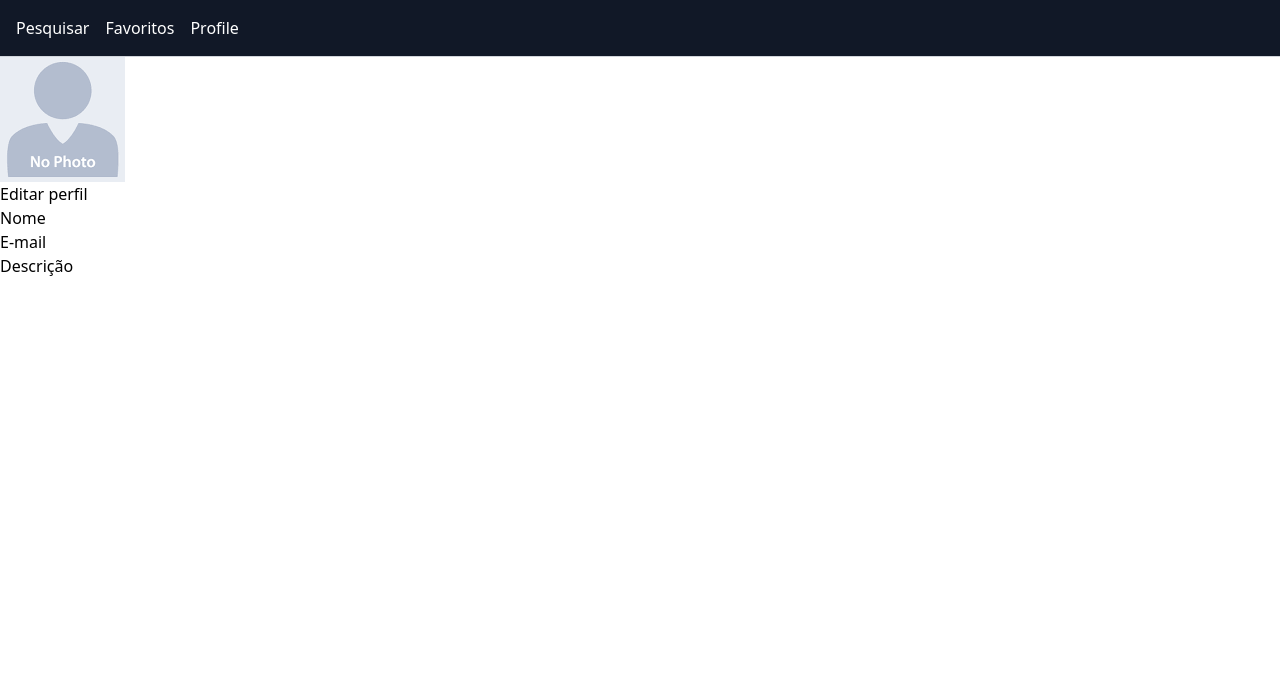
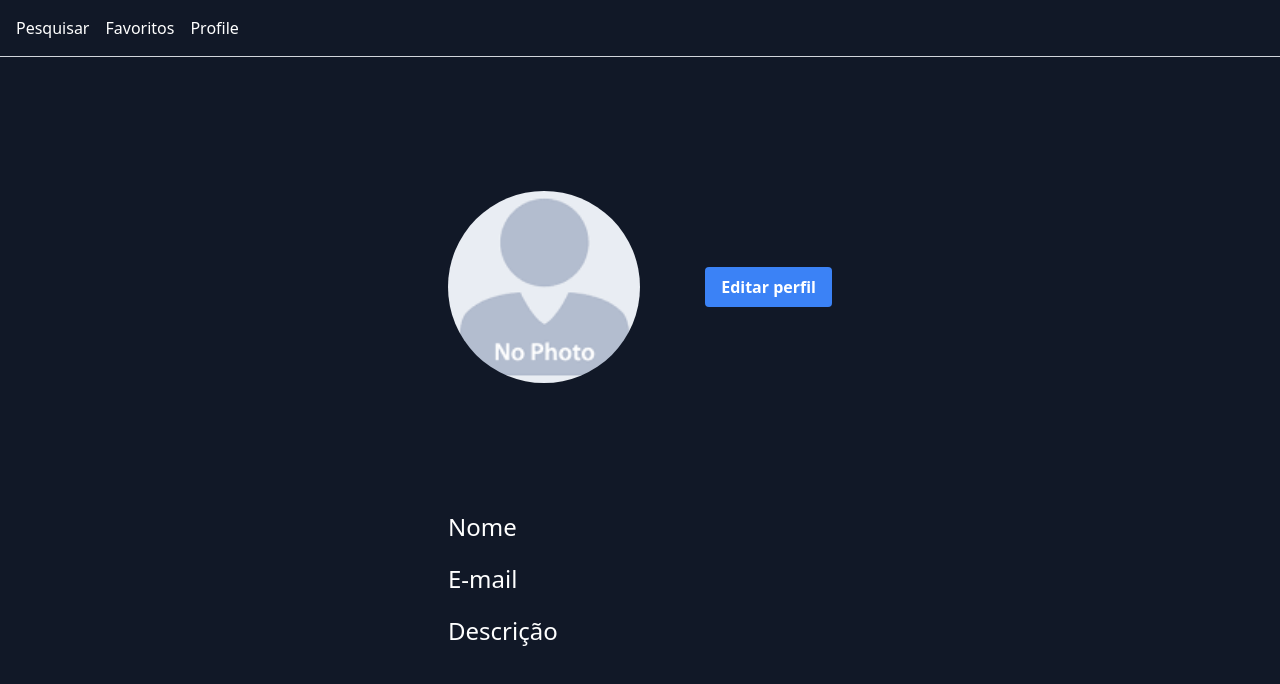
Before and after one commit to alex-vido/trybetunes, a React (Vite) app: page /profile in a window 1280 px wide. Shown: the top 684 px of the page. Built offline with nearby package versions, Linux system fonts and the light colour scheme.

Commit message:
Exercise 10: Completed without css

```diff
--- a/src/components/profile/index.tsx
+++ b/src/components/profile/index.tsx
@@ -28,19 +28,67 @@ function Profile() {
 
   if (isLoading) return (<IsLoading />);
   return (
-    <div>
-      <img src={ image ?? noPhoto } alt="user" data-testid="profile-image" />
-      <NavLink
-        to="/profile/edit"
+    <div
+      className={ `flex flex-col dark:bg-gray-900
+      text-white items-center justify-center` }
+      style={ { minHeight: 'calc(100vh - 57px)' } }
+    >
+      <div
+        className="flex items-center justify-between w-96 mb-32"
       >
-        Editar perfil
-      </NavLink>
-      <p>Nome</p>
-      <h2>{name}</h2>
-      <h3>E-mail</h3>
-      <h3>{email}</h3>
-      <p>Descrição</p>
-      <h2>{description}</h2>
+        <img
+          className="rounded-full w-48 h-48"
+          data-testid="profile-image"
+          src={ image || noPhoto }
+          alt="user"
+        />
+        <NavLink
+          className="bg-blue-500 hover:bg-blue-700 text-white font-bold py-2 px-4 rounded"
+          to="/profile/edit"
+        >
+          Editar perfil
+        </NavLink>
+      </div>
+      <div
+        className="flex flex-col items-start w-96"
+      >
+        <h3
+          className="text-2xl"
+        >
+          Nome
+
+        </h3>
+        <h2
+          className="text-xl mb-5"
+        >
+          {name}
+
+        </h2>
+        <h3
+          className="text-2xl"
+        >
+          E-mail
+
+        </h3>
+        <h3
+          className="text-xl mb-5"
+        >
+          {email}
+
+        </h3>
+        <h3
+          className="text-2xl"
+        >
+          Descrição
+
+        </h3>
+        <h3
+          className="text-xl mb-5"
+        >
+          {description}
+
+        </h3>
+      </div>
     </div>
 
   );
--- a/src/components/profile_edit/index.tsx
+++ b/src/components/profile_edit/index.tsx
@@ -41,14 +41,18 @@ function ProfileEdit() {
   }, []);
 
   const handleClickButton = async () => {
+    setIsLoading(true);
     await updateUser({ name, email, image, description });
-    setIsLoading(true);
     navigate('/profile');
   };
 
   if (isLoading) return (<IsLoading />);
   return (
-    <form>
+    <form
+      className={ `flex flex-col dark:bg-gray-900
+        text-white items-center justify-center` }
+      style={ { minHeight: 'calc(100vh - 57px)' } }
+    >
       <img src={ image } alt="user" data-testid="profile-image" />
       <label htmlFor="name">Name</label>
       <input
```
